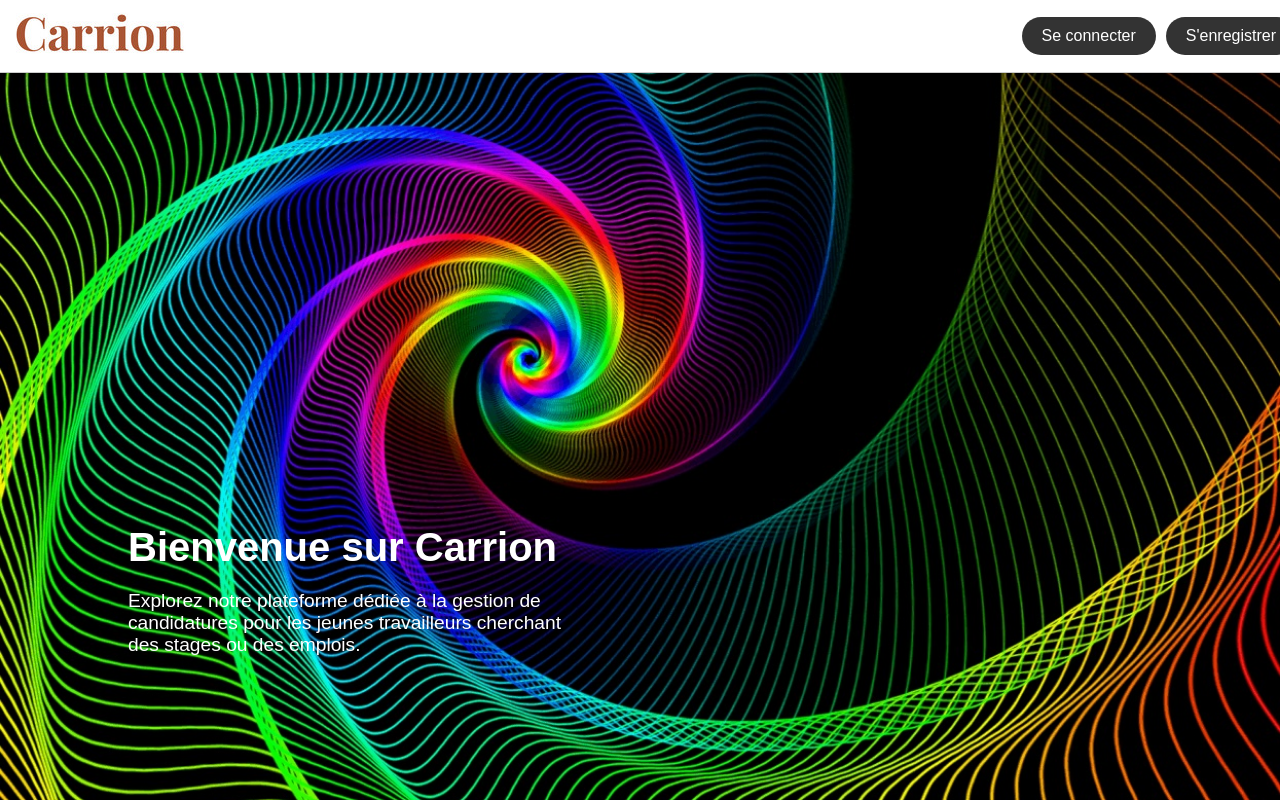
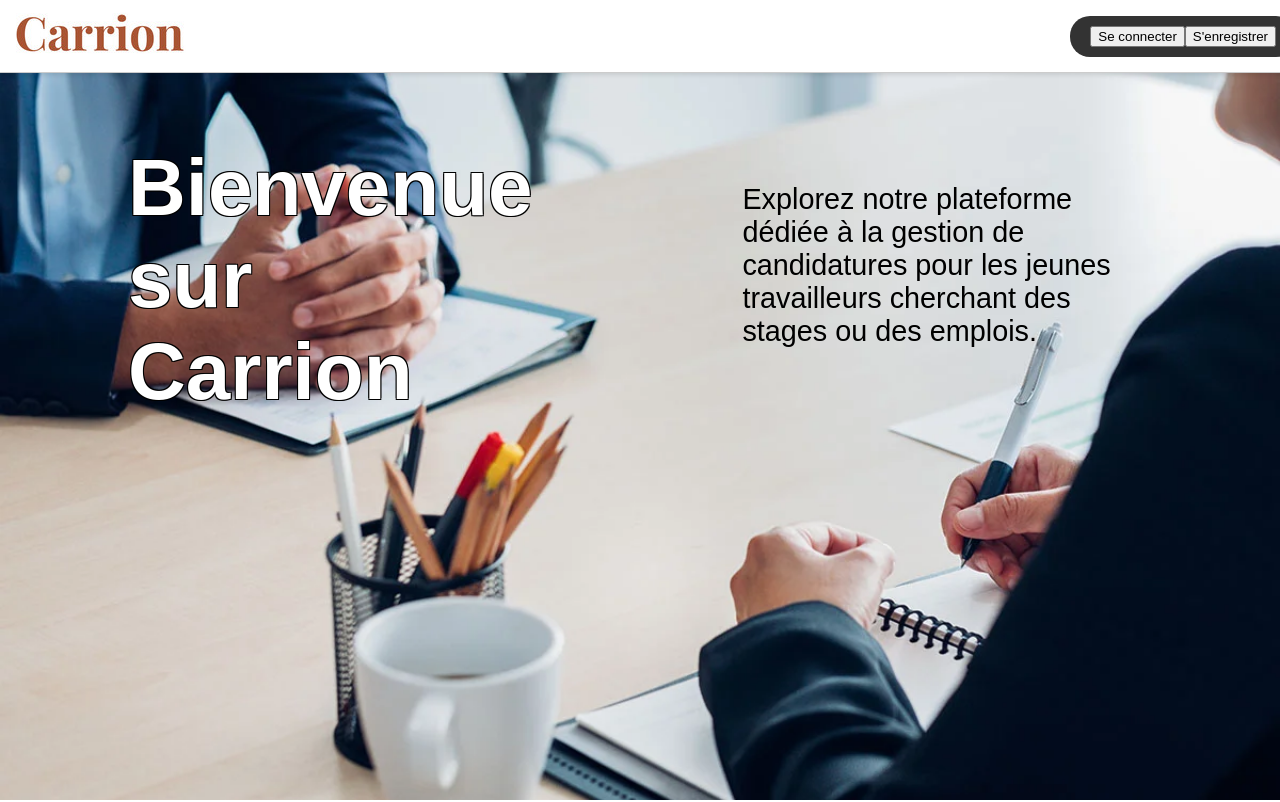
Before and after one commit to melk-hub/Carrion, a React (Create React App) app in the folder EIP/front_end/carrion/: page / in a window 1280 px wide. Shown: the top 802 px of the page. Built offline with nearby package versions, Linux system fonts and the light colour scheme.

Commit message:
[MOD] landing page apperance and [DEL] old unuseful components

```diff
--- a/EIP/front_end/carrion/src/pages/Dashboard.js
+++ b/EIP/front_end/carrion/src/pages/Dashboard.js
@@ -3,8 +3,6 @@ import React from 'react';
 function Dashboard() {
   return (
     <div>
-      <h1>CARRION</h1>
-      <p>Vous êtes connecté !</p>
     </div>
   );
 }
--- a/EIP/front_end/carrion/src/pages/Landing.js
+++ b/EIP/front_end/carrion/src/pages/Landing.js
@@ -17,9 +17,9 @@ function Landing() {
   return (
     <div>
       <div className="landing-background">
-        <header className="landing-header fixed-header">
-          <h1 className="landing-title"><img src={logo} alt="Carrion Logo" className="landing-logo"/></h1>
-          <div className="landing-buttons">
+        <header className="fixed-header">
+          <h1 className="logo"><img src={logo} alt="Carrion"/></h1>
+          <div className="header-buttons">
             <button onClick={handleLoginClick} className="login-button">Se connecter</button>
             <button onClick={handleRegisterToggle} className="register-button">S'enregistrer</button>
           </div>
--- a/EIP/front_end/carrion/src/styles/Landing.css
+++ b/EIP/front_end/carrion/src/styles/Landing.css
@@ -28,13 +28,13 @@ justify-content: space-between;
 align-items: center;
 }
 
-.landing-title {
+.logo {
 font-size: 1.5rem;
 font-weight: bold;
 color: var(--accent-color);
 }
 
-.landing-buttons button {
+.header-buttons {
 margin-left: 10px;
 padding: 10px 20px;
 font-size: 1rem;
@@ -52,29 +52,40 @@ background-color: var(--accent-color);
 /* Section principale */
 .landing-background {
 height: 100vh;
-background: url('../assets/spiral-1.jpg') no-repeat center center/cover;
+background: url('../assets/bg_carrion.webp') no-repeat center center/cover;
 }
 
 .landing-main {
-position: absolute;
-top: 75%;
-left: 10%;
-transform: translateY(-50%);
+    position: absolute;
+    top: 35%;
+    left: 50%;
+    transform: translate(-50%, -50%);
+    display: flex;
+    justify-content: space-between;
+    align-items: center;
+    width: 80%;
 }
 
 .landing-welcome {
-font-size: 2.5rem;
-font-weight: bold;
-margin: 0;
-color: var(--secondary-color);
+    font-size: 5rem;
+    font-weight: bold;
+    margin: 0;
+    max-width: 40%;
+    color: var(--secondary-color);
+    text-shadow:
+        1px 1px 0 var(--accent-color),
+        -1px 1px 0 var(--accent-color),
+        1px -1px 0 var(--accent-color),
+        -1px -1px 0 var(--accent-color);
 }
 
 .landing-description {
-font-size: 1.2rem;
-margin-top: 20px;
-max-width: 40%;
-color: var(--secondary-color);
+    font-size: 1.8rem;
+    margin-top: 0;
+    max-width: 40%;
+    color: var(--accent-color);
 }
+
 
 /* Services Section */
 .services-section {
@@ -151,7 +162,7 @@ height: 700px;
 
 .how-it-works-image {
 flex: 6;
-background: url('../assets/bg_carrion.webp') no-repeat left center/cover;
+background: url('../assets/spiral-1.jpg') no-repeat left center/cover;
 }
 
 .how-it-works-text {
```
Also changed, not shown: EIP/front_end/carrion/src/components/DefaultBar.js (deleted, +0 -16 lines), EIP/front_end/carrion/src/pages/Home.js (deleted, +0 -13 lines), EIP/front_end/carrion/src/styles/DefaultBar.css (deleted, +0 -34 lines).
